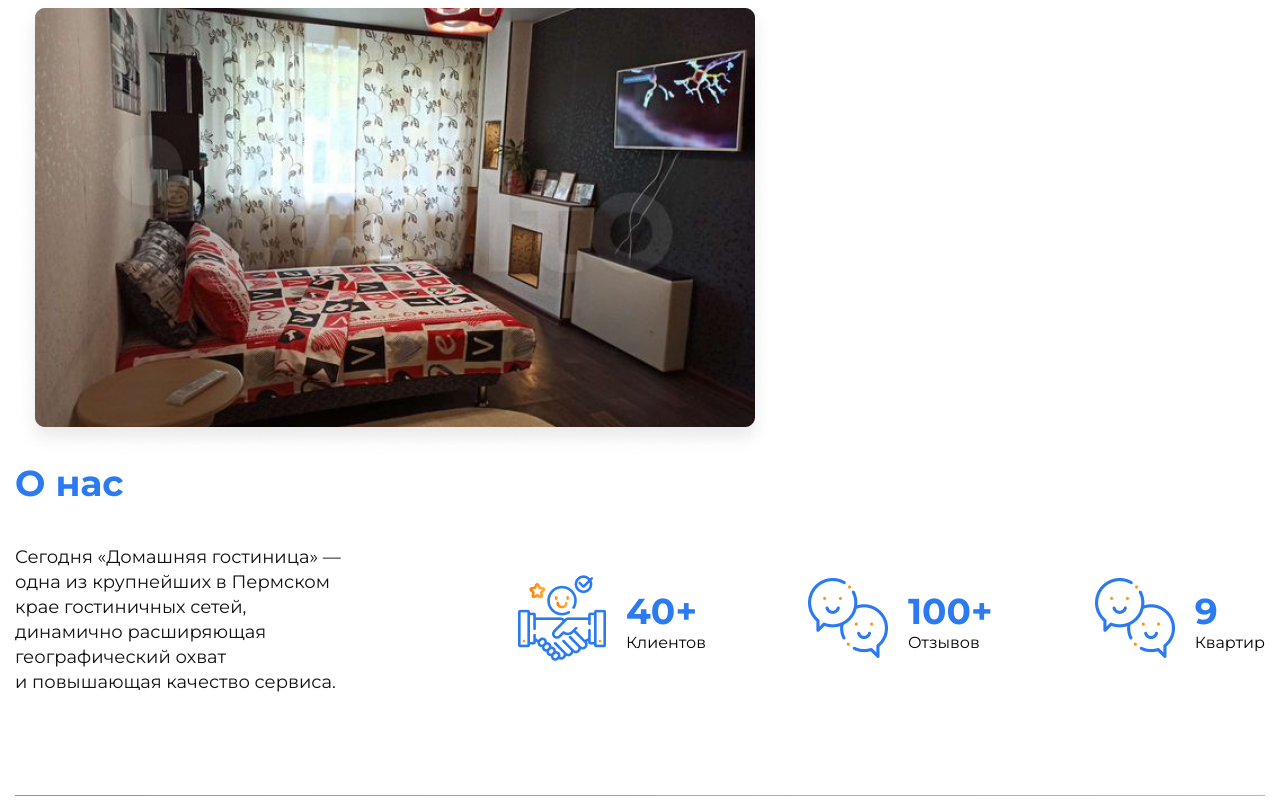
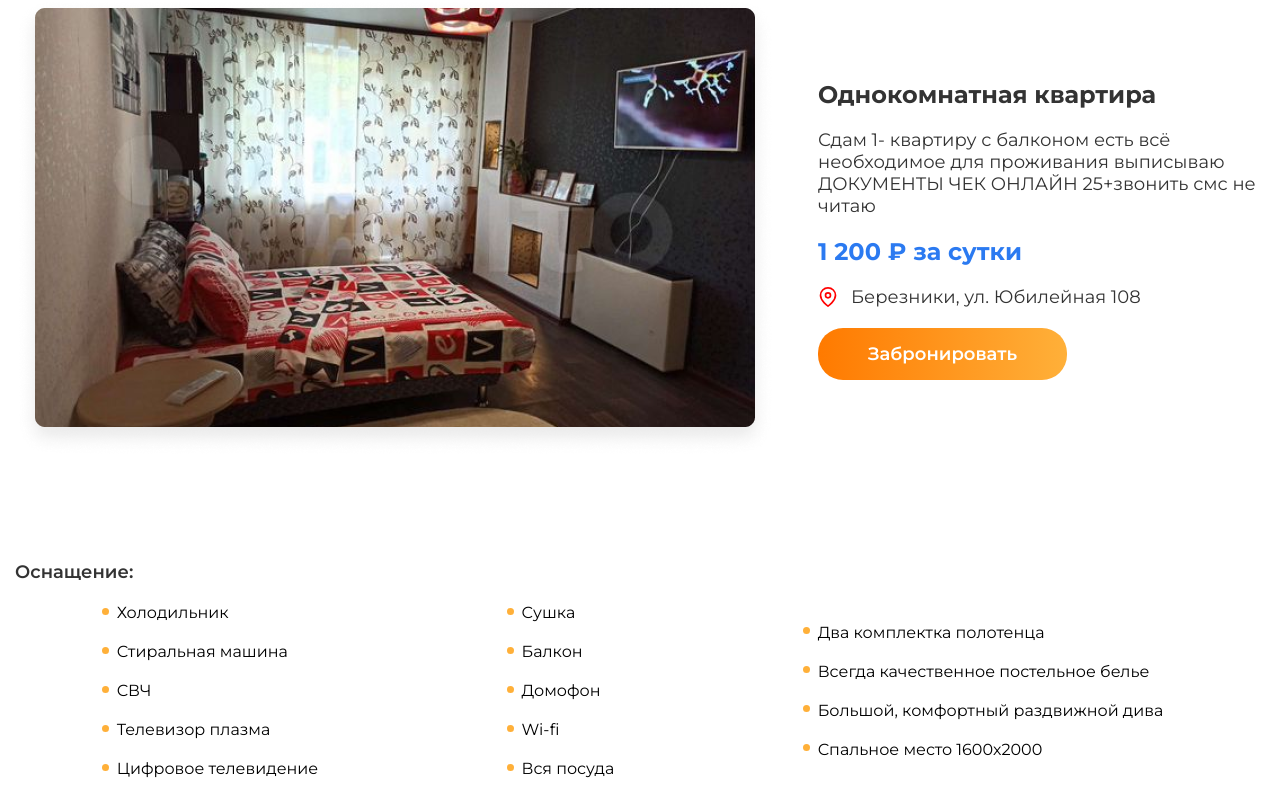
Before and after one commit to tilek225/react-flat, a React (Create React App) app: page /product in a window 1280 px wide. Shown: the part 220-1020 px from the top of the page. Built offline with nearby package versions, Linux system fonts and the light colour scheme.

Commit message:
Made product section

```diff
--- a/src/Layout/Header/Header.js
+++ b/src/Layout/Header/Header.js
@@ -5,11 +5,12 @@ import './header.scss'
 import NavList from "../../components/NavList/NavList";
 import Button from "../../components/Button/Button";
 import Info from "../../components/Info/Info";
-import MobileNavigation from "../../components/MobileNavigation/MobileNavigation";
+import {Link} from "react-router-dom";
+import closeImg from "../../images/closebtn.png";
 
 const Header = () => {
 
-    const {handleModal} = useContext(CustomContext);
+    const {modal, handleModal} = useContext(CustomContext);
 
     return (
         <header className='header'>
@@ -18,10 +19,11 @@ const Header = () => {
 
                 <div className='header__left'>
                     <div className='header__logo'>
-                        <img src={logo} alt='logo' />
+                        <Link to='/'>
+                            <img src={logo} alt='logo' />
+                        </Link>
                     </div>
                     <NavList/>
-                    {/*<MobileNavigation/>*/}
                 </div>
                 <div className='header__right'>
                     <Info/>
@@ -29,6 +31,22 @@ const Header = () => {
                 </div>
                 </div>
             </div>
+            {
+                modal && (
+                    <form className='modal'>
+                        <div className="modal__title">
+                            Заказать звонок
+                            <button type='text' onClick={() => handleModal(!modal)}>
+                                <img src={closeImg} alt="close"/>
+                            </button>
+                        </div>
+                        <p className='modal__text'>Оставьте заявку и мы свяжемся с Вами в ближайшее время!</p>
+                        <input type="text" placeholder='Имя' className='modal__input'/>
+                        <input type="tel" placeholder='Телефон' className='modal__input'/>
+                        <Button text='Отправить' />
+                    </form>
+                )
+            }
         </header>
     );
 };
--- a/src/Layout/Header/header.scss
+++ b/src/Layout/Header/header.scss
@@ -16,4 +16,51 @@
     align-items: center;
     column-gap: 32px;
   }
+  &__logo{
+    cursor: pointer;
+  }
 }
+
+.modal{
+  position: fixed;
+  z-index: 1;
+  filter: drop-shadow(0px 5px 20px rgba(17, 17, 17, 0.3));
+  background: #FFFFFF;
+  display: flex;
+  flex-direction: column;
+  align-items: center;
+  justify-content: center;
+  padding: 70px  5px;
+  max-width: 450px;
+  left: 37%;
+  top: 25%;
+  row-gap: 20px;
+  border-radius: 10px;
+  &__text{
+    width: 70%;
+    text-align: center;
+  }
+  &__title{
+    font-weight: 700;
+    font-size: 36px;
+    line-height: 44px;
+    text-align: center;
+    color: #2B7AF1;
+    position: relative;
+    & button {
+      position: absolute;
+      top: -100%;
+      right: -10%;
+      border: none;
+      cursor: pointer;
+      background: white;
+    }
+  }
+  &__input{
+    width: 70%;
+    padding: 11px 20px ;
+    border-radius: 10px;
+    outline: none;
+    border: 1px solid rgba(17, 17, 17, 0.5);
+  }
+}
--- a/src/pages/Home/Flats/Flats.js
+++ b/src/pages/Home/Flats/Flats.js
@@ -87,7 +87,6 @@ const Flats = () => {
                     }}>
                         <Link to='/catalog'>
                             <Button text='Смотреть все квартиры' />
-
                         </Link>
                     </div>
                 </div>
--- a/src/pages/Home/Hero/hero.scss
+++ b/src/pages/Home/Hero/hero.scss
@@ -44,45 +44,45 @@
   }
 }
 
-.modal{
-  position: fixed;
-  z-index: 1;
-  filter: drop-shadow(0px 5px 20px rgba(17, 17, 17, 0.3));
-  background: #FFFFFF;
-  display: flex;
-  flex-direction: column;
-  align-items: center;
-  justify-content: center;
-  padding: 70px  5px;
-  max-width: 450px;
-  left: 37%;
-  top: 25%;
-  row-gap: 20px;
-  border-radius: 10px;
-  &__text{
-    width: 70%;
-    text-align: center;
-  }
-  &__title{
-    font-weight: 700;
-    font-size: 36px;
-    line-height: 44px;
-    text-align: center;
-    color: #2B7AF1;
-    position: relative;
-    & button {
-      position: absolute;
-      top: -100%;
-      right: -10%;
-      border: none;
-      cursor: pointer;
-    }
-  }
-  &__input{
-    width: 70%;
-    padding: 11px 20px ;
-    border-radius: 10px;
-    outline: none;
-    border: 1px solid rgba(17, 17, 17, 0.5);
-  }
-}
+//.modal{
+//  position: fixed;
+//  z-index: 1;
+//  filter: drop-shadow(0px 5px 20px rgba(17, 17, 17, 0.3));
+//  background: #FFFFFF;
+//  display: flex;
+//  flex-direction: column;
+//  align-items: center;
+//  justify-content: center;
+//  padding: 70px  5px;
+//  max-width: 450px;
+//  left: 37%;
+//  top: 25%;
+//  row-gap: 20px;
+//  border-radius: 10px;
+//  &__text{
+//    width: 70%;
+//    text-align: center;
+//  }
+//  &__title{
+//    font-weight: 700;
+//    font-size: 36px;
+//    line-height: 44px;
+//    text-align: center;
+//    color: #2B7AF1;
+//    position: relative;
+//    & button {
+//      position: absolute;
+//      top: -100%;
+//      right: -10%;
+//      border: none;
+//      cursor: pointer;
+//    }
+//  }
+//  &__input{
+//    width: 70%;
+//    padding: 11px 20px ;
+//    border-radius: 10px;
+//    outline: none;
+//    border: 1px solid rgba(17, 17, 17, 0.5);
+//  }
+//}
--- a/src/pages/Product/Product.js
+++ b/src/pages/Product/Product.js
@@ -1,6 +1,9 @@
 import React from 'react';
 import img from '../../images/Background.png'
+import Button from "../../components/Button/Button";
+import { FiMapPin} from 'react-icons/fi'
 import './product.scss'
+import {Link} from "react-router-dom";
 
 const Product = () => {
     return (
@@ -17,13 +20,53 @@ const Product = () => {
                             </div>
                         </div>
 
-                        <div className="product__right"></div>
+                        <div className="product__right">
+                            <h2 className='product__subtitle'>Однокомнатная квартира</h2>
+                            <p className="product__text">
+                                Сдам 1- квартиру с балконом есть всё
+                                необходимое для проживания выписываю
+                                ДОКУМЕНТЫ ЧЕК ОНЛАЙН 25+звонить смс
+                                не читаю
+                            </p>
+                            <p className="product__price">1 200 ₽ за сутки </p>
+                            <p className="product__address">
+                                <FiMapPin size={20} color='red'/>
+                                <span>Березники, ул. Юбилейная 108</span>
+                            </p>
+                            <Button text='Забронировать'/>
+                        </div>
                     </div>
                     <div className="product__middle">
-
+                        <h3 className="product__middle-title">Оснащение:
+                        </h3>
+                        <div className="product__wrapper">
+                            <ul className='product__list'>
+                                <li className='product__list-item' >Холодильник</li>
+                                <li className='product__list-item' >Стиральная машина</li>
+                                <li className='product__list-item' >СВЧ</li>
+                                <li className='product__list-item' >Телевизор плазма</li>
+                                <li className='product__list-item' >Цифровое телевидение</li>
+                            </ul>
+                            <ul className='product__list'>
+                                <li className='product__list-item' >Сушка</li>
+                                <li className='product__list-item' >Балкон</li>
+                                <li className='product__list-item' >Домофон</li>
+                                <li className='product__list-item' >Wi-fi</li>
+                                <li className='product__list-item' >Вся посуда</li>
+                            </ul>
+                            <ul className='product__list'>
+                                <li className='product__list-item' >Два комплектка полотенца</li>
+                                <li className='product__list-item' >Всегда качественное постельное белье</li>
+                                <li className='product__list-item' >Большой, комфортный раздвижной дива</li>
+                                <li className='product__list-item' >Спальное место 1600х2000</li>
+                            </ul>
+                        </div>
                     </div>
                     <div className="product__bottom">
-
+                        <h4 className="product__bottom-title">Все сделано с любовью для Вас!</h4>
+                        <Link to='/catalog'>
+                            <Button text='Смотреть все квартиры' />
+                        </Link>
                     </div>
                 </div>
             </div>
--- a/src/pages/Product/product.scss
+++ b/src/pages/Product/product.scss
@@ -1,4 +1,5 @@
 .product{
+  margin-bottom: 114px;
   &__title{
     font-weight: 800;
     font-size: 36px;
@@ -6,4 +7,95 @@
     color: #2B7AF1;
     margin-bottom: 40px;
   }
+ &__top{
+   display: flex;
+   align-items: center;
+   column-gap: 43px;
+ }
+  &__inner{
+    display: flex;
+    flex-direction: column;
+    row-gap: 100px;
+  }
+  &__right{
+    display: flex;
+    flex-direction: column;
+    align-items: flex-start;
+    row-gap: 20px;
+  }
+  &__subtitle{
+    font-weight: 700;
+    font-size: 24px;
+    line-height: 29px;
+    color: #333333;
+  }
+  &__text{
+    font-weight: 400;
+    font-size: 18px;
+    line-height: 22px;
+    color: #333333;
+
+  }
+  &__price{
+    font-weight: 700;
+    font-size: 24px;
+    line-height: 29px;
+    color: #2B7AF1;
+  }
+  &__address{
+    font-weight: 400;
+    font-size: 18px;
+    line-height: 22px;
+    color: #333333;
+    display: flex;
+    align-items: center;
+    column-gap: 13px;
+  }
+  &__middle{
+    &-title{
+      font-weight: 600;
+      font-size: 18px;
+      line-height: 22px;
+      color: #333333;
+      margin-bottom: 20px;
+    }
+  }
+  &__wrapper{
+    display: flex;
+    align-items: center;
+    justify-content: space-around;
+  }
+  &__list{
+    display: flex;
+    flex-direction: column;
+    row-gap: 20px;
+    &-item{
+      position: relative;
+      &::after{
+        content: '';
+        display: block;
+        position: absolute;
+        width: 7px;
+        height: 7px;
+        border-radius: 10px;
+        top:25%;
+        left: -15px;
+        background: #FFB039;
+      }
+    }
+
+  }
+  &__bottom{
+    display: flex;
+    align-items: center;
+    justify-content: center;
+    flex-direction: column;
+    row-gap: 34px;
+    &-title{
+      font-weight: 600;
+      font-size: 24px;
+      line-height: 29px;
+      color: #333333;
+    }
+  }
 }
```
Also changed, not shown: src/components/MobileNavigation/MobileNavigation.js (deleted, +0 -15 lines), src/pages/Home/Hero/Hero.js (+20 -17 lines), src/components/MobileNavigation/mobileNavigation.scss (deleted).
